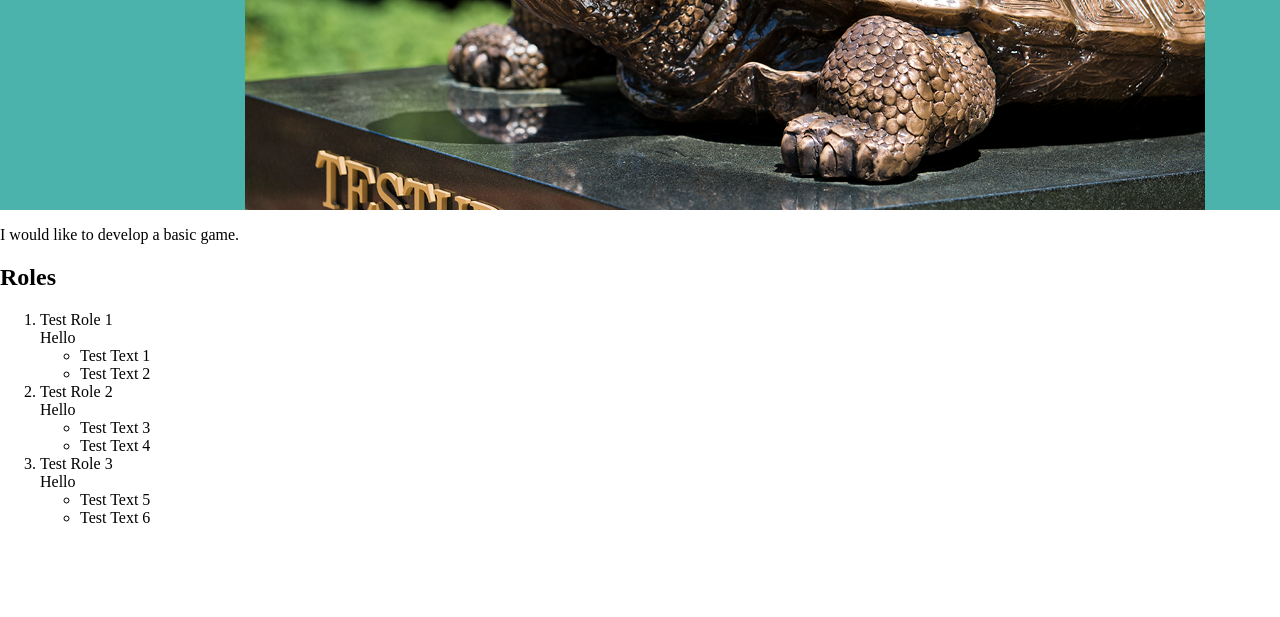
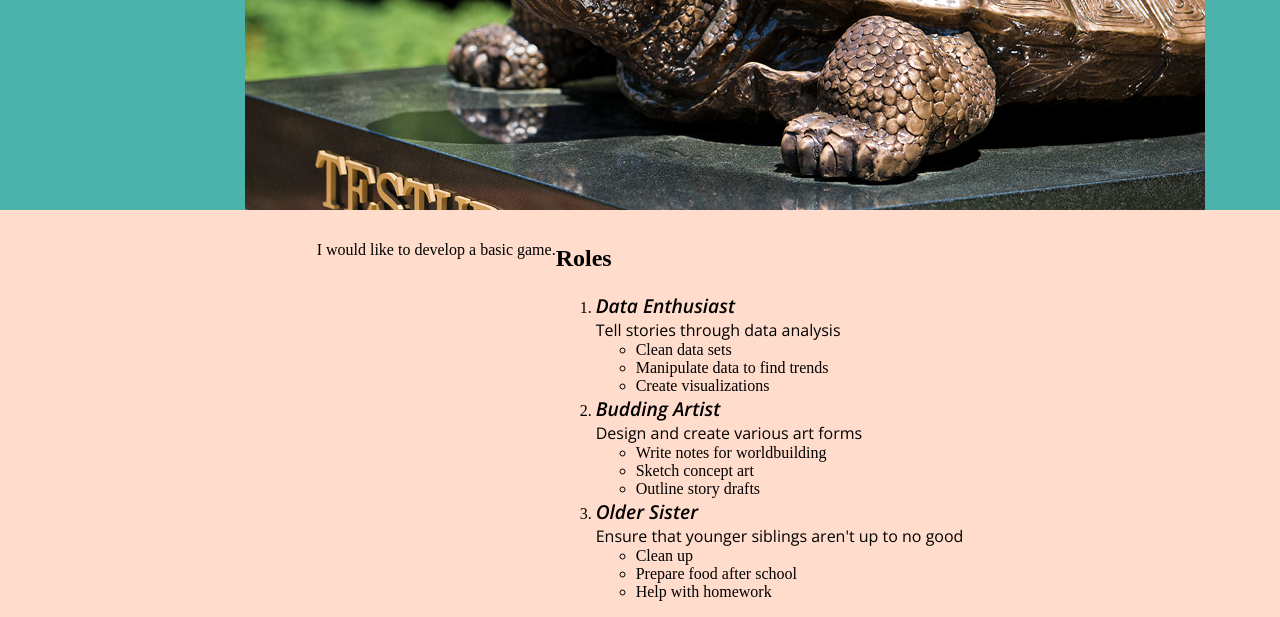
Before and after one commit to jessicatang12/jessicatang12.github.io, a plain HTML site: page index.html in a window 1280 px wide. Shown: the part 290-907 px from the top of the page. Before the commit the page ends 833 px from the top, so only its background shows below. Drawn offline with nearby package versions, Linux system fonts and the light colour scheme.

Commit message:
Fixed job roles and descriptions

```diff
--- a/index.html
+++ b/index.html
@@ -4,16 +4,13 @@
     <meta charset="utf-8">
     <title>Jessica Tang</title>
     <link rel="stylesheet" type="text/css" href="styles.css">
+    <link href="https://fonts.googleapis.com/css?family=Open+Sans:400,600i&display=swap" rel="stylesheet">
   </head>
 
   <body>
     <div class="header">
-      <div class="myname">
         <h1>Jessica Tang</h1>
-      </div>
-      <div class="testudo">
         <img src="testudo.png" alt="UMD Mascot Testudo Statue">
-      </div>
     </div>
 
     <div class="wrapper">
@@ -27,28 +24,31 @@
           <h2>Roles</h2>
           <ol>
             <li>
-              <div class="job">Test Role 1</div>
+              <div class="job">Data Enthusiast</div>
             </li>
-            <div class="desc">Hello</div>
+            <div class="desc">Tell stories through data analysis</div>
               <ul>
-                <li>Test Text 1</li>
-                <li>Test Text 2</li>
+                <li>Clean data sets</li>
+                <li>Manipulate data to find trends</li>
+                <li>Create visualizations</li>
               </ul>
             <li>
-              <div class="job">Test Role 2</div>
+              <div class="job">Budding Artist</div>
             </li>
-            <div class="desc">Hello</div>
+            <div class="desc">Design and create various art forms</div>
               <ul>
-                <li>Test Text 3</li>
-                <li>Test Text 4</li>
+                <li>Write notes for worldbuilding</li>
+                <li>Sketch concept art</li>
+                <li>Outline story drafts</li>
               </ul>
             <li>
-              <div class="job">Test Role 3</div>
+              <div class="job">Older Sister</div>
             </li>
-            <div class="desc">Hello</div>
+            <div class="desc">Ensure that younger siblings aren't up to no good</div>
               <ul>
-                <li>Test Text 5</li>
-                <li>Test Text 6</li>
+                <li>Clean up</li>
+                <li>Prepare food after school</li>
+                <li>Help with homework</li>
               </ul>
           </ol>
         </div>
--- a/styles.css
+++ b/styles.css
@@ -1,20 +1,46 @@
 html, body {
     margin: 0;
     padding: 0;
+    background-color: #FFDCCB;
 }
 
 .header {
     display: flex;
     justify-content: center;
+    align-items: center;
     background-color: #4BB3AB;
     color: #ffffff;
     flex-wrap: wrap;
+    margin-bottom: 15px;
 }
 
-.myname {
+.wrapper {
     display: flex;
+    justify-content: center;
 }
 
-.testudo{
+.container {
     display: flex;
+    justify-content: center;
+    max-width: 960px;
 }
+
+.one {
+    max-width: 1/3;
+}
+
+.two {
+    min-width: 2/3;
+}
+
+.job {
+    font-family: "Open Sans", sans-serif;
+    font-weight: 600;
+    font-style: italic;
+    font-size: 1.2rem;
+}
+
+.desc {
+    font-family: "Open Sans", sans-serif;
+    font-weight: 300;
+}
```
Also changed, not shown: snoopy.jpg (added).
